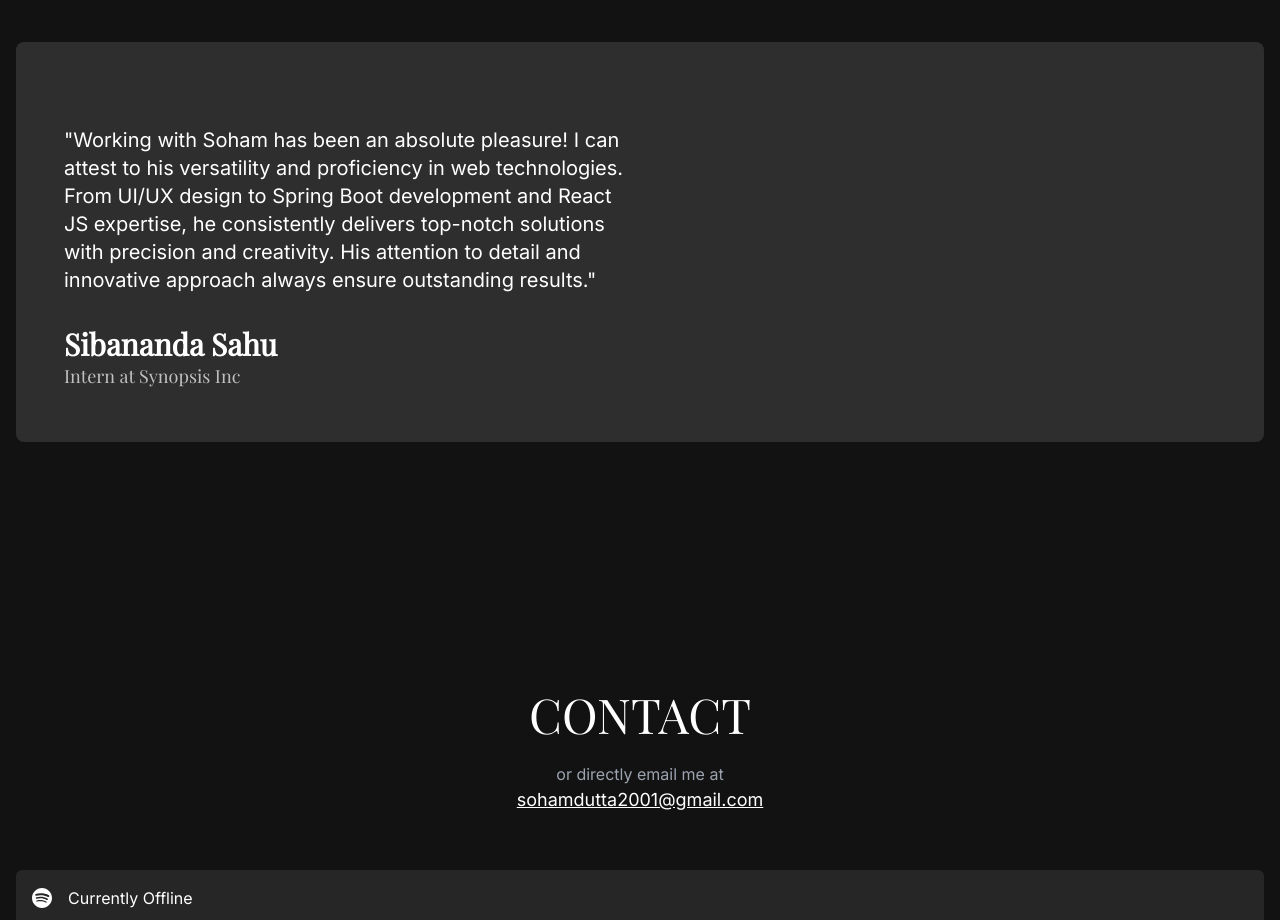
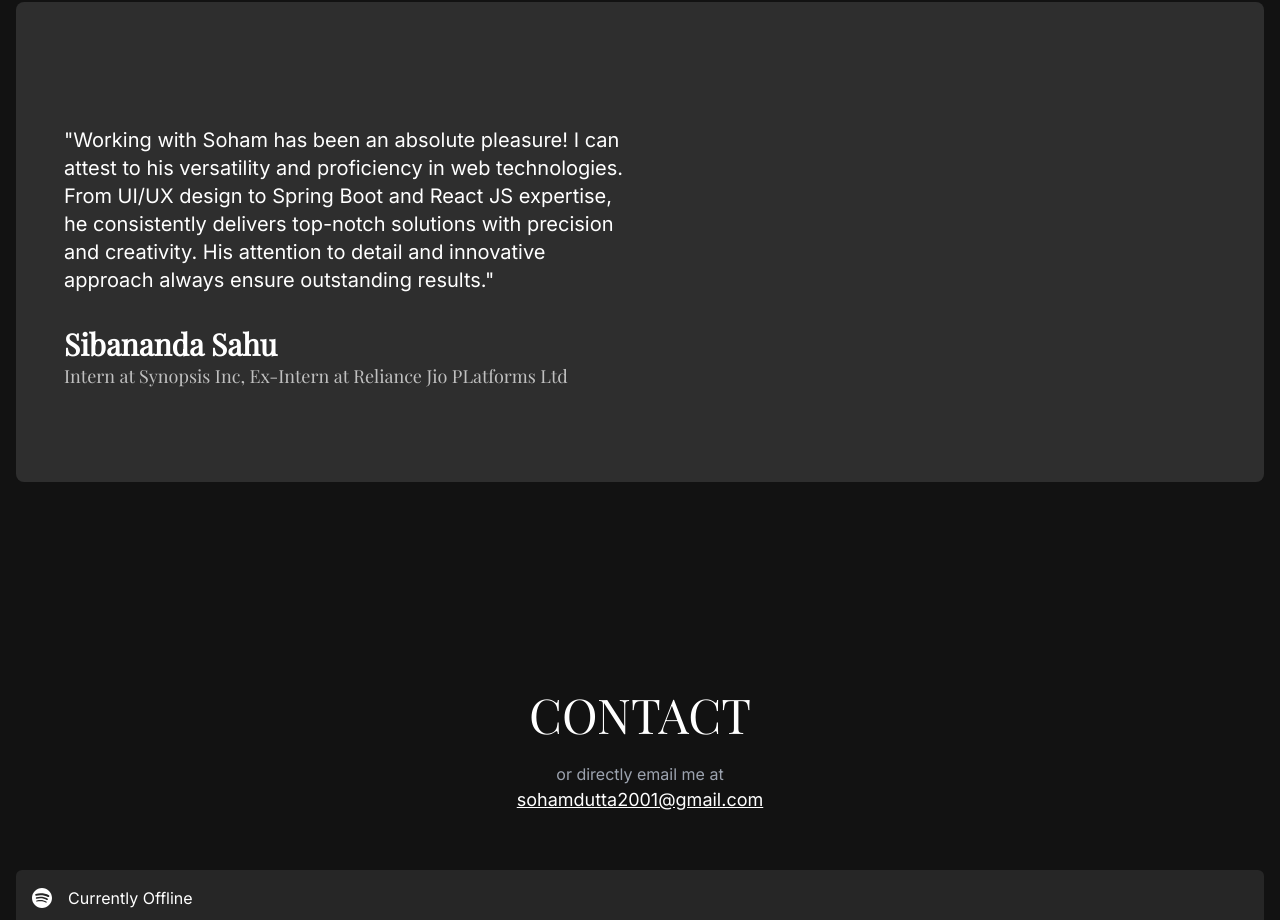
Before and after one commit to shm-dtt/portfolio-v2, a Next.js app: page / in a window 1280 px wide. Shown: the part 3220-4140 px from the top of the page. Built offline with nearby package versions, Linux system fonts and the light colour scheme; no server answers.

Commit message:
minor fix

```diff
--- a/app/data/Data.tsx
+++ b/app/data/Data.tsx
@@ -30,9 +30,9 @@ export const testimonials = [
     },
     {
       name: "Sibananda Sahu",
-      role: "Intern at Synopsis Inc",
+      role: "Intern at Synopsis Inc, Ex-Intern at Reliance Jio PLatforms Ltd",
       statement:
-        "Working with Soham has been an absolute pleasure! I can attest to his versatility and proficiency in web technologies. From UI/UX design to Spring Boot development and React JS expertise, he consistently delivers top-notch solutions with precision and creativity. His attention to detail and innovative approach always ensure outstanding results.",
+        "Working with Soham has been an absolute pleasure! I can attest to his versatility and proficiency in web technologies. From UI/UX design to Spring Boot and React JS expertise, he consistently delivers top-notch solutions with precision and creativity. His attention to detail and innovative approach always ensure outstanding results.",
       color: "#2E2E2E",
     },
     // {
--- a/components/Testimonials/Card.tsx
+++ b/components/Testimonials/Card.tsx
@@ -12,7 +12,7 @@ const Card: React.FC<CardProps> = ({ name, role, statement, color, i }) => {
   return (
     <div className=" h-screen flex items-center justify-center sticky top-0 text-white -z-10">
       <div
-        className=" flex flex-col items-left justify-center relative w-screen h-1/2 rounded-lg p-12 pb-4 origin-top gap-8 "
+        className=" flex flex-col items-left justify-center relative w-screen h-3/5 rounded-lg p-12 pb-4 origin-top gap-8 "
         style={{ backgroundColor: color, top: `calc(-5vh + ${i * 60}px)` }}
       >
         <p className={` ${inter.className} lg:text-xl text-md lg:w-1/2`}>&quot;{statement}&quot;</p>
```
